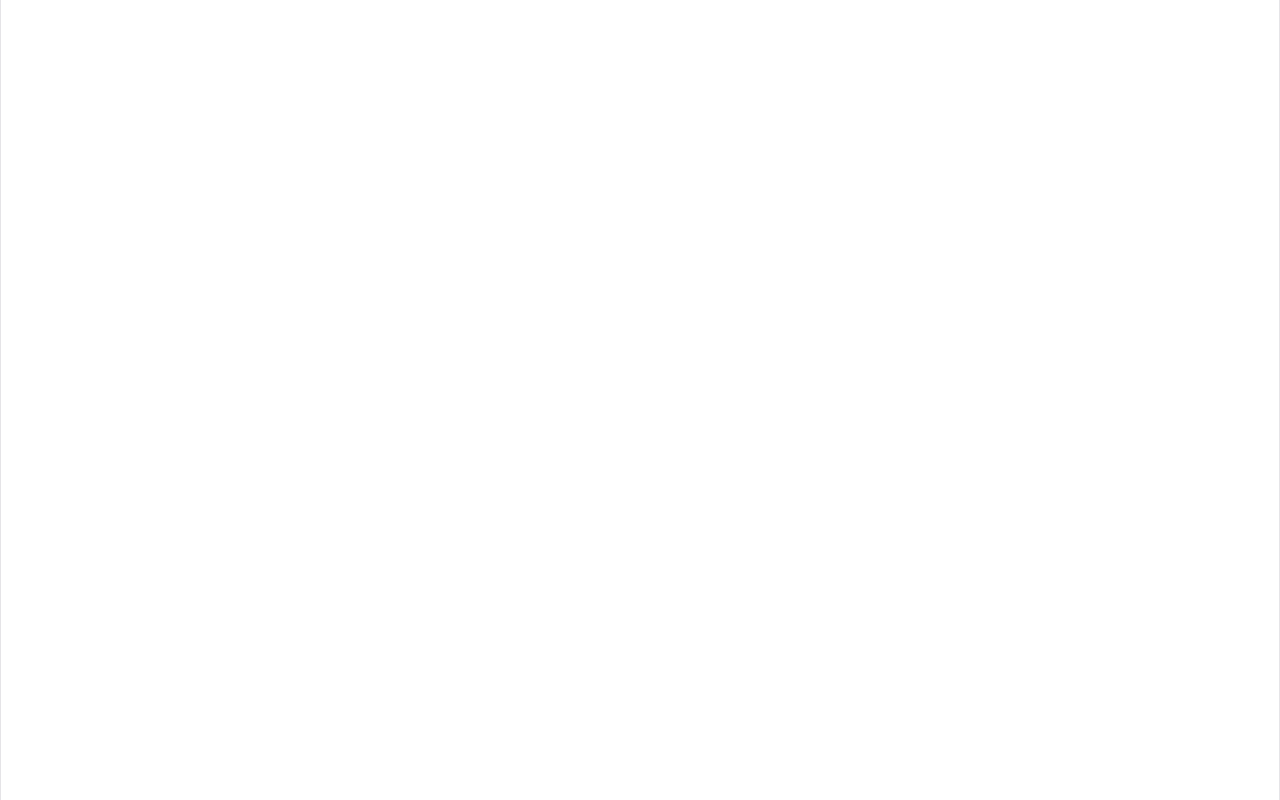
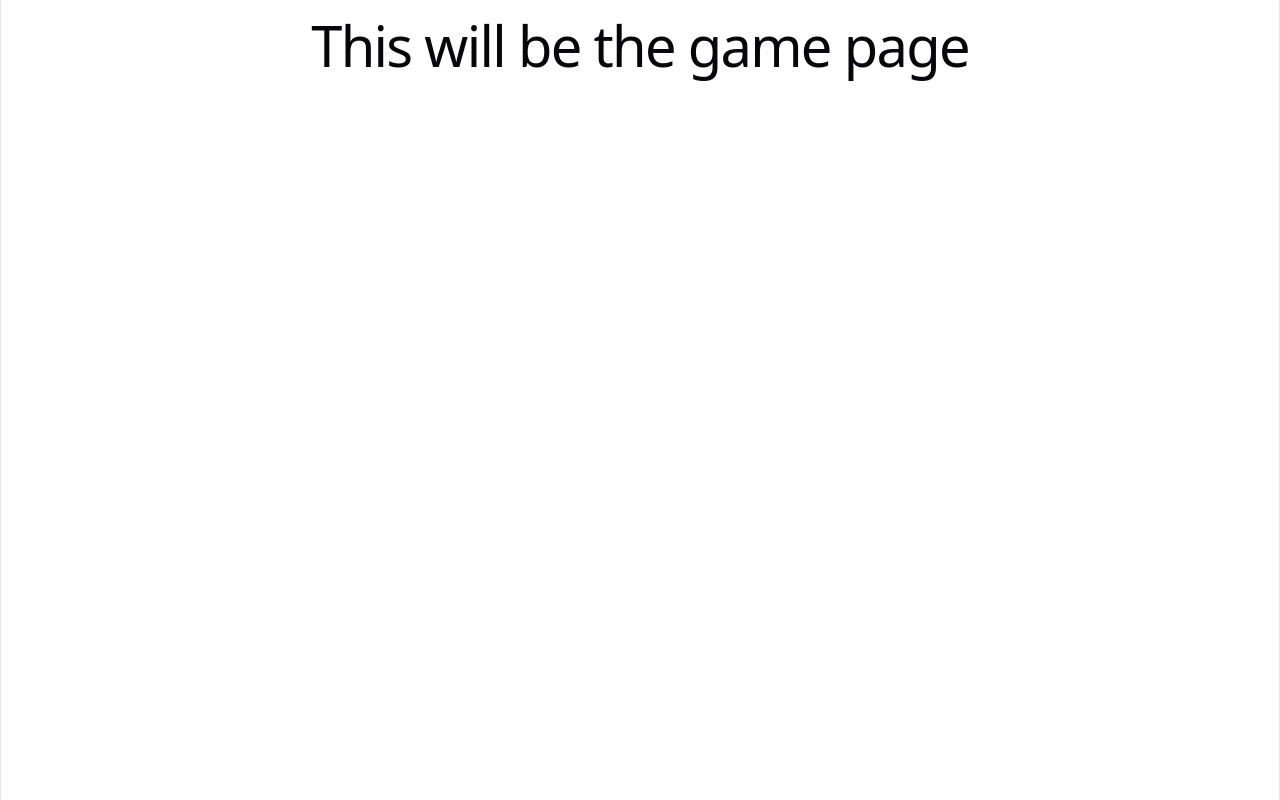
Before and after one commit to LeaEdw/escape-client, a React (Vite) app: page /games/1 in a window 1280 px wide. Built offline with nearby package versions, Linux system fonts and the light colour scheme; sample sign-in values are in the browser's storage.

Commit message:
adding the routes for games to have separate pages

```diff
--- a/src/components/games/gamePage.jsx
+++ b/src/components/games/gamePage.jsx
@@ -4,7 +4,11 @@ import { getUserProfile } from "../../data/auth";
 import "./gameList.css";
 
 export const GamePage = () => {
-    return ()
+    return (
+        <>
+        <h1>This will be the game page</h1>
+        </>
+    )
 }
 
 /* The page layout needs to be designed, but will include a form where users can submit theirs ratings for the design, fun and difficulty...
--- a/src/views/applicationViews.jsx
+++ b/src/views/applicationViews.jsx
@@ -5,6 +5,7 @@ import { NewGameForm } from "../pages/admin/newGame"
 import { EditGameFrom } from "../pages/admin/editGame";
 import { LeaderBoard } from "../pages/user/leaderboard";
 import { UserProfile } from "../pages/user/userProfile"
+import { GamePage } from "../components/games/gamePage";
 
 
 export const ApplicationViews = () => {
@@ -26,6 +27,7 @@ export const ApplicationViews = () => {
            <Route path="/leaderboard" element={<LeaderBoard />} />
            <Route path="/profile" element={<UserProfile />} />
            <Route path="/users/:userId" element={<UserProfile />} />
+           <Route path="/games/:gameId" element={<GamePage />} />
         </Route>
       </Routes>
     </>
```
